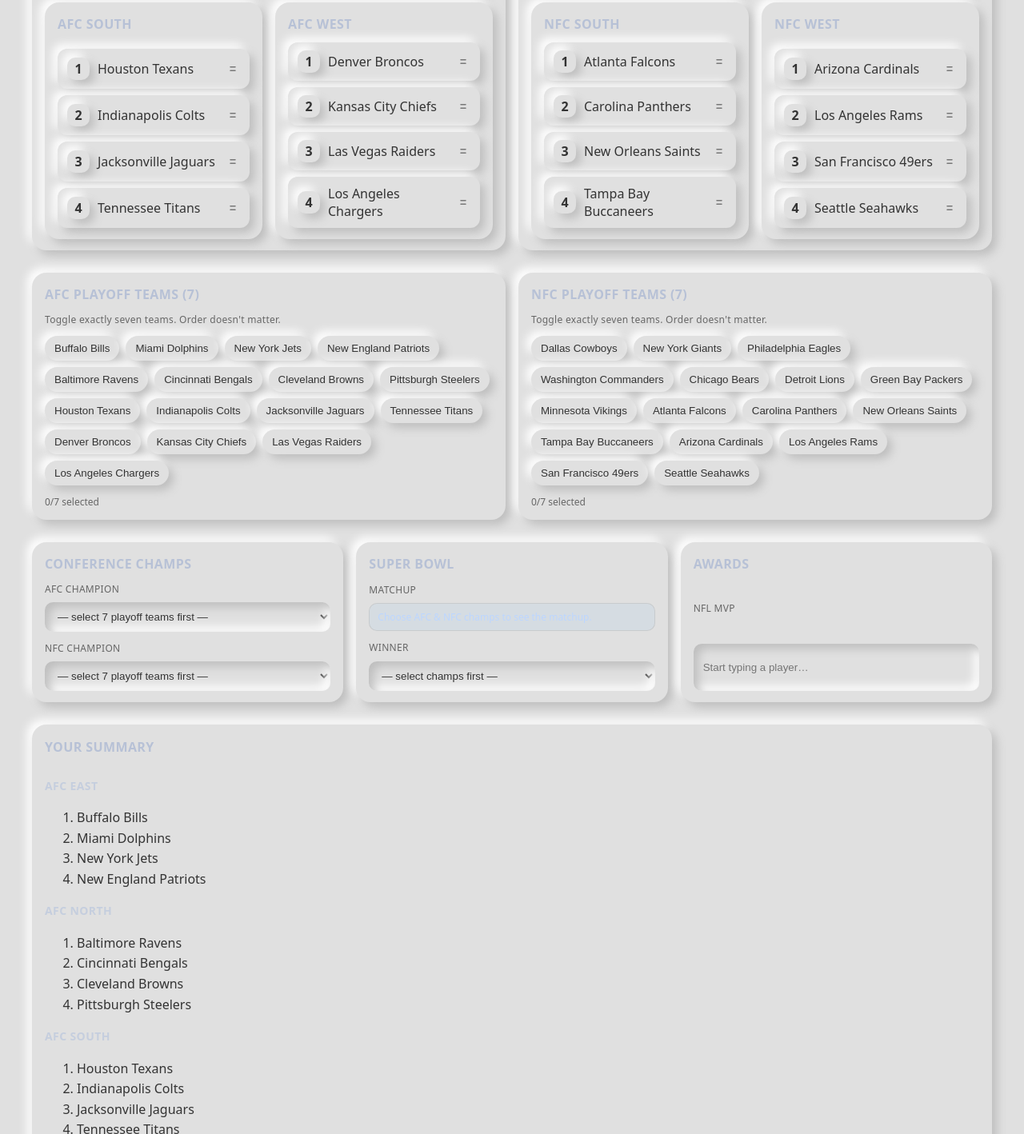
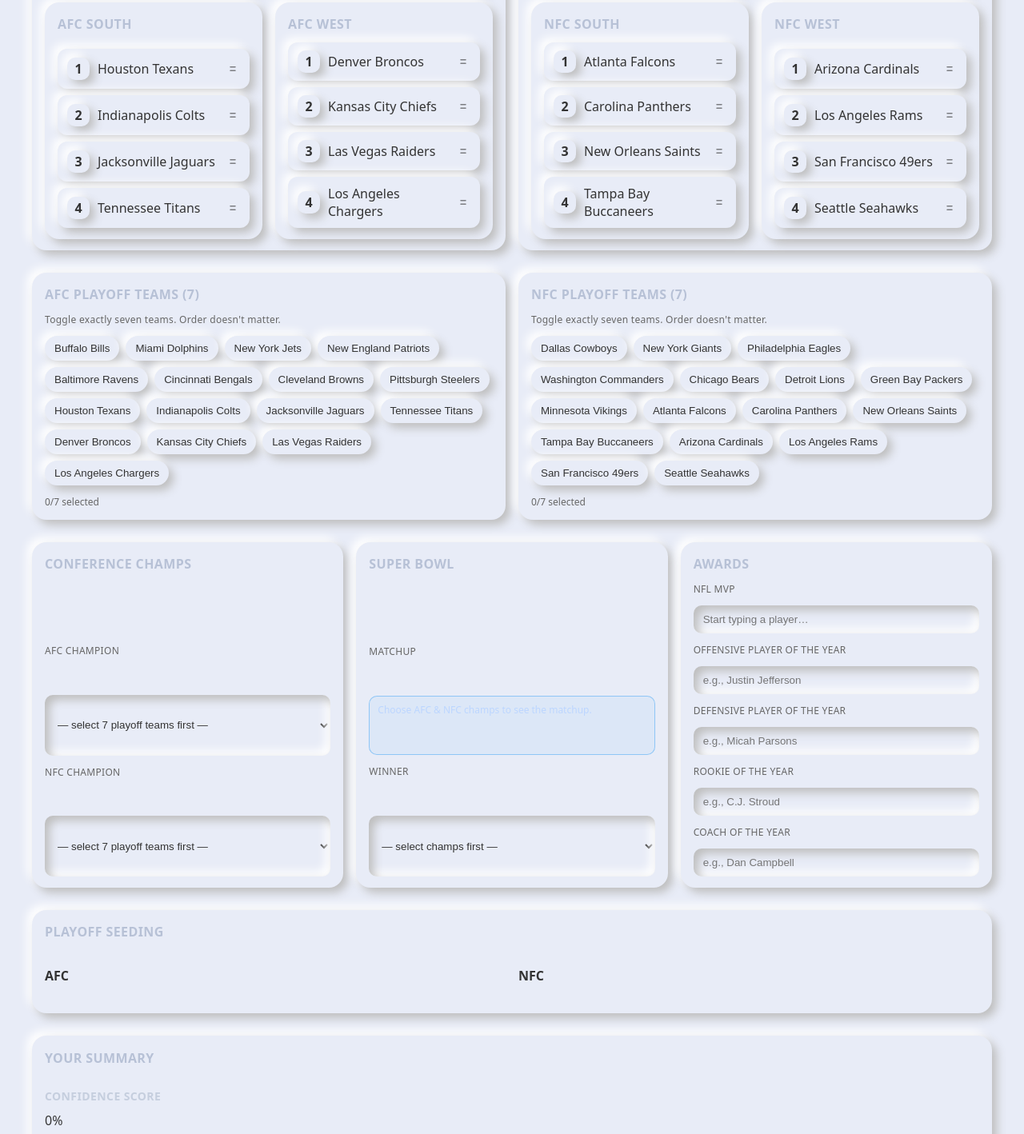
Before and after one commit to joshuaannor/NFL-perdicts, a plain HTML site: page index.html in a window 1280 px wide. Shown: the part 524-1942 px from the top of the page at 80% size. Drawn offline with Linux system fonts and the light colour scheme.

Commit message:
Add playoff seeding, awards, and summary export

```diff
--- a/index.html
+++ b/index.html
@@ -6,15 +6,15 @@
   <title>NFL Season Predictions — Single‑File App</title>
   <style>
     :root {
-      --bg: #e0e0e0;
-      --card: #e0e0e0;
+      --bg: #e8ecf7;
+      --card: #e8ecf7;
       --muted: #666666;
       --text: #333333;
-      --accent: #b0b0b0;
-      --accent-2: #9e9e9e;
+      --accent: #5ab0f5;
+      --accent-2: #4e81c9;
       --danger: #a0a0a0;
       --warning: #bbbbbb;
-      --ring: rgba(190,190,190,0.6);
+      --ring: rgba(90,176,245,0.6);
       --shadow-light: #ffffff;
       --shadow-dark: #bebebe;
     }
@@ -88,6 +88,10 @@
     .chip { padding: 8px 12px; border-radius: 999px; border: 1px solid rgba(255,255,255,0.1); background: #10172a; cursor: pointer; color: var(--text); }
     .chip.active { background: linear-gradient(180deg, rgba(90,176,245,0.18), rgba(90,176,245,0.08)); border-color: var(--ring); box-shadow: 0 0 0 3px var(--ring); color: #fff; }
     .count { font-size: 12px; color: var(--muted); }
+
+    .bracket { list-style: none; margin: 0; padding: 0; display: grid; gap: 6px; }
+    .bracket li { display: flex; align-items: center; gap: 8px; padding: 6px 10px; border-radius: 8px; background: #11172a; border: 1px solid rgba(255,255,255,0.08); }
+    .bracket .seed { width: 22px; height: 22px; border-radius: 6px; background: #101524; display: grid; place-items: center; font-size: 12px; font-weight: 700; color: #9db5ff; }
 
     select, input[type="text"], input[type="number"], input[type="search"] {
       width: 100%; padding: 10px 12px; border-radius: 10px; background: #0f1423; color: var(--text);
@@ -188,6 +192,7 @@
       .summary .tag { border: 1px solid #999; background: #fff; color: #111; }
       .division-list .team { background: #fff; border: 1px solid #ccc; color: #111; }
       .rank-badge { background: #eee; color: #000; border-color: #bbb; }
+      body.print-summary main > :not(#summary) { display: none !important; }
     }
   </style>
 </head>
@@ -213,6 +218,7 @@
       <label class="btn" for="importFile" title="Load previously saved JSON">Import JSON</label>
       <input id="importFile" type="file" accept="application/json" hidden />
       <button class="btn" id="shareBtn" title="Create a link with your picks embedded">Share Link</button>
+      <button class="btn" id="summaryBtn" title="Print only the summary">Summary PDF</button>
       <button class="btn" id="printBtn">Print</button>
       <button class="btn warn" id="resetBtn">Reset</button>
     </div>
@@ -275,6 +281,28 @@
         <label class="label" for="mvpInput">NFL MVP</label>
         <input id="mvpInput" type="search" list="mvpList" placeholder="Start typing a player…" />
         <datalist id="mvpList"></datalist>
+        <label class="label" for="opoyInput">Offensive Player of the Year</label>
+        <input id="opoyInput" type="text" placeholder="e.g., Justin Jefferson" />
+        <label class="label" for="dpoyInput">Defensive Player of the Year</label>
+        <input id="dpoyInput" type="text" placeholder="e.g., Micah Parsons" />
+        <label class="label" for="rotyInput">Rookie of the Year</label>
+        <input id="rotyInput" type="text" placeholder="e.g., C.J. Stroud" />
+        <label class="label" for="coyInput">Coach of the Year</label>
+        <input id="coyInput" type="text" placeholder="e.g., Dan Campbell" />
+      </div>
+    </section>
+
+    <section class="card" id="bracketCard">
+      <h3>Playoff Seeding</h3>
+      <div class="grid cols-2">
+        <div>
+          <h4>AFC</h4>
+          <ol class="bracket" id="afcBracket"></ol>
+        </div>
+        <div>
+          <h4>NFC</h4>
+          <ol class="bracket" id="nfcBracket"></ol>
+        </div>
       </div>
     </section>
 
@@ -308,7 +336,11 @@
       playoffs: { AFC: [], NFC: [] },
       champs: { AFC: "", NFC: "" },
       superBowlWinner: "",
-      mvp: ""
+      mvp: "",
+      dpoy: "",
+      opoy: "",
+      roty: "",
+      coy: "",
     };
 
     // --- Helpers ---
@@ -324,6 +356,10 @@
       state.champs = { AFC: "", NFC: "" };
       state.superBowlWinner = "";
       state.mvp = "";
+      state.dpoy = "";
+      state.opoy = "";
+      state.roty = "";
+      state.coy = "";
     }
 
     // --- Render Division Cards with Drag & Drop ---
@@ -391,6 +427,17 @@
       });
       updatePlayoffCounts();
       refreshChampOptions();
+      renderBracket(conf);
+    }
+
+    function renderBracket(conf){
+      const el = qs(conf === 'AFC' ? '#afcBracket' : '#nfcBracket');
+      el.innerHTML = '';
+      state.playoffs[conf].forEach((team, idx) => {
+        const li = document.createElement('li');
+        li.innerHTML = `<span class="seed">${idx+1}</span><span>${team}</span>`;
+        el.appendChild(li);
+      });
     }
 
     function togglePlayoffTeam(conf, team){
@@ -452,6 +499,20 @@
     }
 
     // --- Summary ---
+    function calcConfidence(){
+      const total = 14 + 2 + 1 + 5;
+      let count = state.playoffs.AFC.length + state.playoffs.NFC.length;
+      if(state.champs.AFC) count++;
+      if(state.champs.NFC) count++;
+      if(state.superBowlWinner) count++;
+      if(state.mvp) count++;
+      if(state.dpoy) count++;
+      if(state.opoy) count++;
+      if(state.roty) count++;
+      if(state.coy) count++;
+      return Math.round((count / total) * 100);
+    }
+
     function summarize(){
       const divBlock = Object.entries(state.divisions)
         .sort((a,b)=> a[0].localeCompare(b[0]))
@@ -477,9 +538,15 @@
         <h4>Awards</h4>
         <div class="stack">
           <div><span class="label">NFL MVP</span><div>${state.mvp || '<span class="muted">—</span>'}</div></div>
+          <div><span class="label">Offensive Player</span><div>${state.opoy || '<span class="muted">—</span>'}</div></div>
+          <div><span class="label">Defensive Player</span><div>${state.dpoy || '<span class="muted">—</span>'}</div></div>
+          <div><span class="label">Rookie of the Year</span><div>${state.roty || '<span class="muted">—</span>'}</div></div>
+          <div><span class="label">Coach of the Year</span><div>${state.coy || '<span class="muted">—</span>'}</div></div>
         </div>`;
 
-      return divBlock + playBlock('AFC') + playBlock('NFC') + champs + awards;
+      const confidence = `<h4>Confidence Score</h4><div>${calcConfidence()}%</div>`;
+
+      return confidence + divBlock + playBlock('AFC') + playBlock('NFC') + champs + awards;
     }
 
     function updateSummary(){
@@ -532,6 +599,12 @@
       alert('Share link copied to clipboard. Anyone with the link can view your picks.');
     }
 
+    function printSummary(){
+      document.body.classList.add('print-summary');
+      window.print();
+      setTimeout(() => document.body.classList.remove('print-summary'), 1000);
+    }
+
     function loadFromHash(){
       const hash = location.hash;
       const m = hash.match(/#data=([^&]+)/);
@@ -563,6 +636,10 @@
       };
       state.superBowlWinner = [state.champs.AFC, state.champs.NFC].includes(data.superBowlWinner) ? data.superBowlWinner : "";
       state.mvp = data.mvp || '';
+      state.dpoy = data.dpoy || '';
+      state.opoy = data.opoy || '';
+      state.roty = data.roty || '';
+      state.coy = data.coy || '';
 
       // Re-render UI
       qs('#seasonYear').value = state.seasonYear;
@@ -576,6 +653,12 @@
 
       renderPlayoffChips('AFC');
       renderPlayoffChips('NFC');
+
+      qs('#mvpInput').value = state.mvp;
+      qs('#dpoyInput').value = state.dpoy;
+      qs('#opoyInput').value = state.opoy;
+      qs('#rotyInput').value = state.roty;
+      qs('#coyInput').value = state.coy;
 
       refreshChampOptions();
       updateSBMatchup();
@@ -615,12 +698,17 @@
       qs('#nfcChamp').addEventListener('change', e => { state.champs.NFC = e.target.value; updateSBMatchup(); updateSummary(); autosave(); });
       qs('#sbWinner').addEventListener('change', e => { state.superBowlWinner = e.target.value; updateSummary(); autosave(); });
       qs('#mvpInput').addEventListener('input', e => { state.mvp = e.target.value; updateSummary(); autosave(); });
+      qs('#opoyInput').addEventListener('input', e => { state.opoy = e.target.value; updateSummary(); autosave(); });
+      qs('#dpoyInput').addEventListener('input', e => { state.dpoy = e.target.value; updateSummary(); autosave(); });
+      qs('#rotyInput').addEventListener('input', e => { state.roty = e.target.value; updateSummary(); autosave(); });
+      qs('#coyInput').addEventListener('input', e => { state.coy = e.target.value; updateSummary(); autosave(); });
 
       // Actions
       qs('#saveBtn').addEventListener('click', () => { autosave(); const ok = !!localStorage.getItem(STORAGE_KEY); alert(ok ? 'Saved to this browser.' : 'Could not save.'); });
       qs('#exportBtn').addEventListener('click', exportJSON);
       qs('#importFile').addEventListener('change', e => { const f = e.target.files?.[0]; if(f) importJSON(f); e.target.value = ''; });
       qs('#shareBtn').addEventListener('click', shareLink);
+      qs('#summaryBtn').addEventListener('click', printSummary);
       qs('#printBtn').addEventListener('click', () => window.print());
       qs('#resetBtn').addEventListener('click', () => { if(confirm('Reset everything?')) { resetState(); applyState(state); autosave(); } });
 
```
